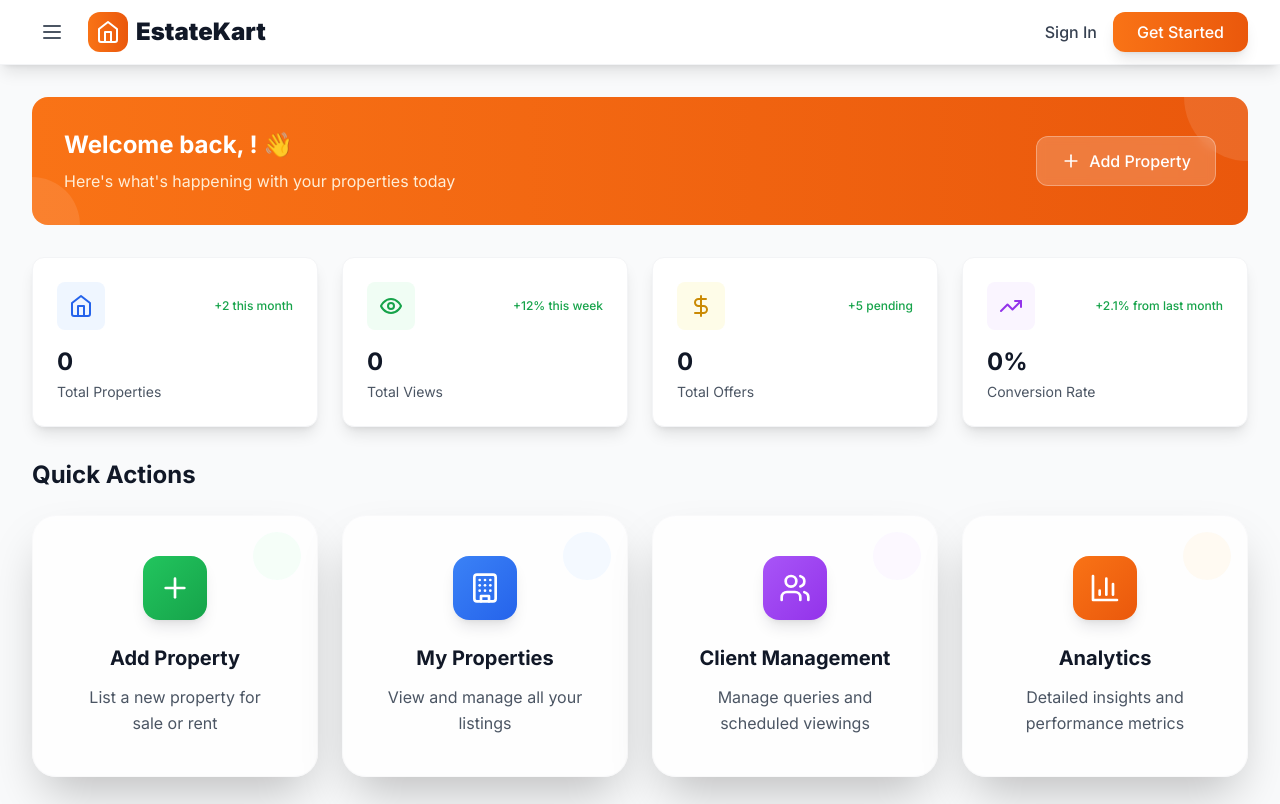
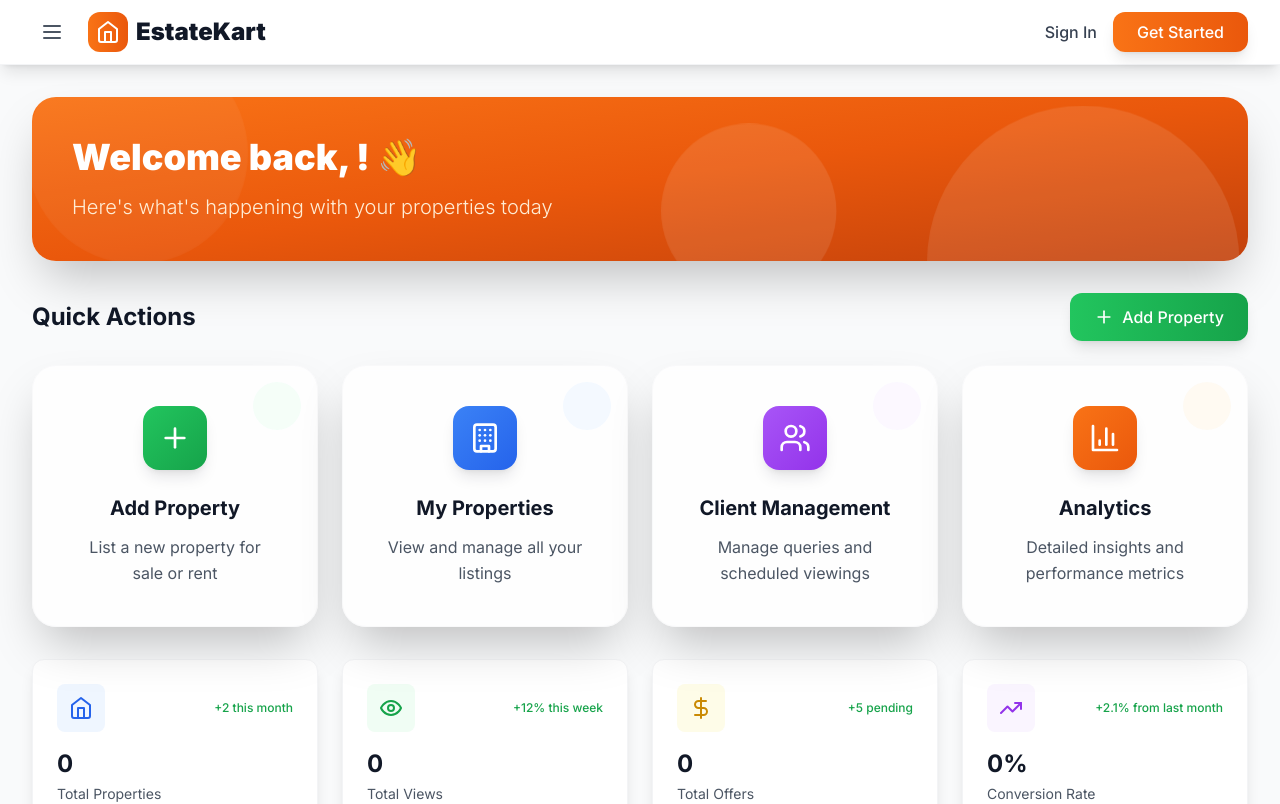
Before and after one commit to AbhishekRai795/Project-EstateKart, a React (Vite) app: page /lister/dashboard in a window 1280 px wide. Shown: the top 804 px of the page. Built offline with nearby package versions, Linux system fonts and the light colour scheme.

Commit message:
Update Lister Dashboard Welcome Banner

```diff
--- a/src/pages/lister/Dashboard.tsx
+++ b/src/pages/lister/Dashboard.tsx
@@ -52,20 +52,42 @@
 
       {/* Welcome Banner */}
       <motion.div variants={itemVariants} className="mb-8">
-        <div className="bg-gradient-to-r from-primary-500 to-primary-600 rounded-2xl p-8 text-white relative overflow-hidden">
-          <div className="absolute top-0 right-0 w-32 h-32 bg-white/10 rounded-full -mr-16 -mt-16"></div>
-          <div className="absolute bottom-0 left-0 w-24 h-24 bg-white/10 rounded-full -ml-12 -mb-12"></div>
-          <div className="relative z-10 flex items-center justify-between">
-            <div>
-              <h2 className="text-2xl font-bold mb-2">Welcome back, {user?.name}! 👋</h2>
-              <p className="text-primary-100">
+        <div className="bg-gradient-to-br from-primary-500 via-primary-600 to-primary-700 rounded-3xl p-10 text-white shadow-2xl relative overflow-hidden">
+          {/* Animated background blobs */}
+          <div className="absolute top-0 right-0 w-80 h-80 bg-white/10 rounded-full -translate-y-40 translate-x-40 animate-blob"></div>
+          <div className="absolute bottom-0 left-0 w-60 h-60 bg-white/5 rounded-full translate-y-30 -translate-x-30 animate-blob animation-delay-2000"></div>
+          <div className="absolute top-1/2 left-1/2 w-40 h-40 bg-white/10 rounded-full -translate-x-1/2 -translate-y-1/2 animate-blob animation-delay-4000"></div>
+
+          <div className="relative z-10">
+            <h1 className="text-4xl font-black mb-4">
+              Welcome back, {user?.name}! 👋
+            </h1>
+            <p className="text-primary-100 text-xl font-light">
               Here's what's happening with your properties today
             </p>
           </div>
+        </div>
+      </motion.div>
+
+      {/* Mobile Add Property Button - Moved outside banner */}
+      <motion.div variants={itemVariants} className="md:hidden mb-8">
+        <Link
+          to="/add-property"
+          className="group bg-gradient-to-r from-green-500 to-green-600 hover:from-green-600 hover:to-green-700 text-white px-6 py-3 rounded-xl font-medium transition-all duration-300 flex items-center justify-center space-x-2 shadow-lg hover:shadow-xl transform hover:scale-105"
+        >
+          <Plus className="w-5 h-5" />
+          <span>Add Property</span>
+        </Link>
+      </motion.div>
+
+      {/* Quick Actions - Enhanced with floating add button */}
+      <motion.div variants={itemVariants} className="mb-8">
+        <div className="flex items-center justify-between mb-6">
+          <h2 className="text-2xl font-bold text-gray-900">Quick Actions</h2>
           <div className="hidden md:block">
             <Link
               to="/add-property"
-                className="group bg-white/20 hover:bg-white/30 backdrop-blur-sm text-white px-6 py-3 rounded-xl font-medium transition-all duration-300 flex items-center space-x-2 border border-white/30 hover:border-white/50 hover:scale-105"
+              className="group bg-gradient-to-r from-green-500 to-green-600 hover:from-green-600 hover:to-green-700 text-white px-6 py-3 rounded-xl font-medium transition-all duration-300 flex items-center space-x-2 shadow-lg hover:shadow-xl transform hover:scale-105"
             >
               <Plus className="w-5 h-5" />
               <span>Add Property</span>
@@ -73,16 +95,90 @@
           </div>
         </div>
 
-          {/* Mobile Add Property Button */}
-          <div className="md:hidden mt-4">
+        <div className="grid grid-cols-1 md:grid-cols-2 lg:grid-cols-4 gap-6">
+          {/* Add Property */}
           <Link
             to="/add-property"
-              className="group bg-white/20 hover:bg-white/30 backdrop-blur-sm text-white px-6 py-3 rounded-xl font-medium transition-all duration-300 flex items-center justify-center space-x-2 border border-white/30 hover:border-white/50"
+            className="group bg-white/80 backdrop-blur-sm p-10 rounded-3xl shadow-2xl text-center hover:shadow-primary-500/20 transition-all duration-500 hover:scale-105 hover:-translate-y-2 transform border border-gray-100/50 relative overflow-hidden cursor-pointer"
           >
-              <Plus className="w-5 h-5" />
-              <span>Add Property</span>
+            <div className="absolute inset-0 bg-gradient-to-br from-green-500/5 to-green-600/10 opacity-0 group-hover:opacity-100 transition-opacity duration-500"></div>
+            <div className="absolute top-4 right-4 w-12 h-12 bg-green-100 rounded-full opacity-30 group-hover:scale-150 transition-transform duration-500"></div>
+
+            <div className="relative z-10">
+              <div className="inline-flex items-center justify-center w-16 h-16 bg-gradient-to-br from-green-500 to-green-600 rounded-2xl text-white mb-6 group-hover:scale-110 transition-transform duration-300 shadow-lg">
+                <Plus className="w-8 h-8" />
+              </div>
+              <h3 className="text-xl font-bold text-gray-900 mb-3 group-hover:text-primary-600 transition-colors">
+                Add Property
+              </h3>
+              <p className="text-gray-600 leading-relaxed">
+                List a new property for sale or rent
+              </p>
+            </div>
           </Link>
+
+          {/* My Properties */}
+          <Link
+            to="/lister/properties"
+            className="group bg-white/80 backdrop-blur-sm p-10 rounded-3xl shadow-2xl text-center hover:shadow-primary-500/20 transition-all duration-500 hover:scale-105 hover:-translate-y-2 transform border border-gray-100/50 relative overflow-hidden cursor-pointer"
+          >
+            <div className="absolute inset-0 bg-gradient-to-br from-blue-500/5 to-blue-600/10 opacity-0 group-hover:opacity-100 transition-opacity duration-500"></div>
+            <div className="absolute top-4 right-4 w-12 h-12 bg-blue-100 rounded-full opacity-30 group-hover:scale-150 transition-transform duration-500"></div>
+
+            <div className="relative z-10">
+              <div className="inline-flex items-center justify-center w-16 h-16 bg-gradient-to-br from-blue-500 to-blue-600 rounded-2xl text-white mb-6 group-hover:scale-110 transition-transform duration-300 shadow-lg">
+                <Building className="w-8 h-8" />
               </div>
+              <h3 className="text-xl font-bold text-gray-900 mb-3 group-hover:text-primary-600 transition-colors">
+                My Properties
+              </h3>
+              <p className="text-gray-600 leading-relaxed">
+                View and manage all your listings
+              </p>
+            </div>
+          </Link>
+
+          {/* Client Management */}
+          <Link
+            to="/lister/clients"
+            className="group bg-white/80 backdrop-blur-sm p-10 rounded-3xl shadow-2xl text-center hover:shadow-primary-500/20 transition-all duration-500 hover:scale-105 hover:-translate-y-2 transform border border-gray-100/50 relative overflow-hidden cursor-pointer"
+          >
+            <div className="absolute inset-0 bg-gradient-to-br from-purple-500/5 to-purple-600/10 opacity-0 group-hover:opacity-100 transition-opacity duration-500"></div>
+            <div className="absolute top-4 right-4 w-12 h-12 bg-purple-100 rounded-full opacity-30 group-hover:scale-150 transition-transform duration-500"></div>
+
+            <div>
+              <div className="inline-flex items-center justify-center w-16 h-16 bg-gradient-to-br from-purple-500 to-purple-600 rounded-2xl text-white mb-6 group-hover:scale-110 transition-transform duration-300 shadow-lg">
+                <Users className="w-8 h-8" />
+              </div>
+              <h3 className="text-xl font-bold text-gray-900 mb-3 group-hover:text-primary-600 transition-colors">
+                Client Management
+              </h3>
+              <p className="text-gray-600 leading-relaxed">
+                Manage queries and scheduled viewings
+              </p>
+            </div>
+          </Link>
+
+          {/* Analytics */}
+          <Link
+            to="/lister/analytics"
+            className="group bg-white/80 backdrop-blur-sm p-10 rounded-3xl shadow-2xl text-center hover:shadow-primary-500/20 transition-all duration-500 hover:scale-105 hover:-translate-y-2 transform border border-gray-100/50 relative overflow-hidden cursor-pointer"
+          >
+            <div className="absolute inset-0 bg-gradient-to-br from-orange-500/5 to-orange-600/10 opacity-0 group-hover:opacity-100 transition-opacity duration-500"></div>
+            <div className="absolute top-4 right-4 w-12 h-12 bg-orange-100 rounded-full opacity-30 group-hover:scale-150 transition-transform duration-500"></div>
+
+            <div className="relative z-10">
+              <div className="inline-flex items-center justify-center w-16 h-16 bg-gradient-to-br from-orange-500 to-orange-600 rounded-2xl text-white mb-6 group-hover:scale-110 transition-transform duration-300 shadow-lg">
+                <BarChart3 className="w-8 h-8" />
+              </div>
+              <h3 className="text-xl font-bold text-gray-900 mb-3 group-hover:text-primary-600 transition-colors">
+                Analytics
+              </h3>
+              <p className="text-gray-600 leading-relaxed">
+                Detailed insights and performance metrics
+              </p>
+            </div>
+          </Link>
         </div>
       </motion.div>
 
```
Lines whose indentation alone changed are shown as unchanged.
